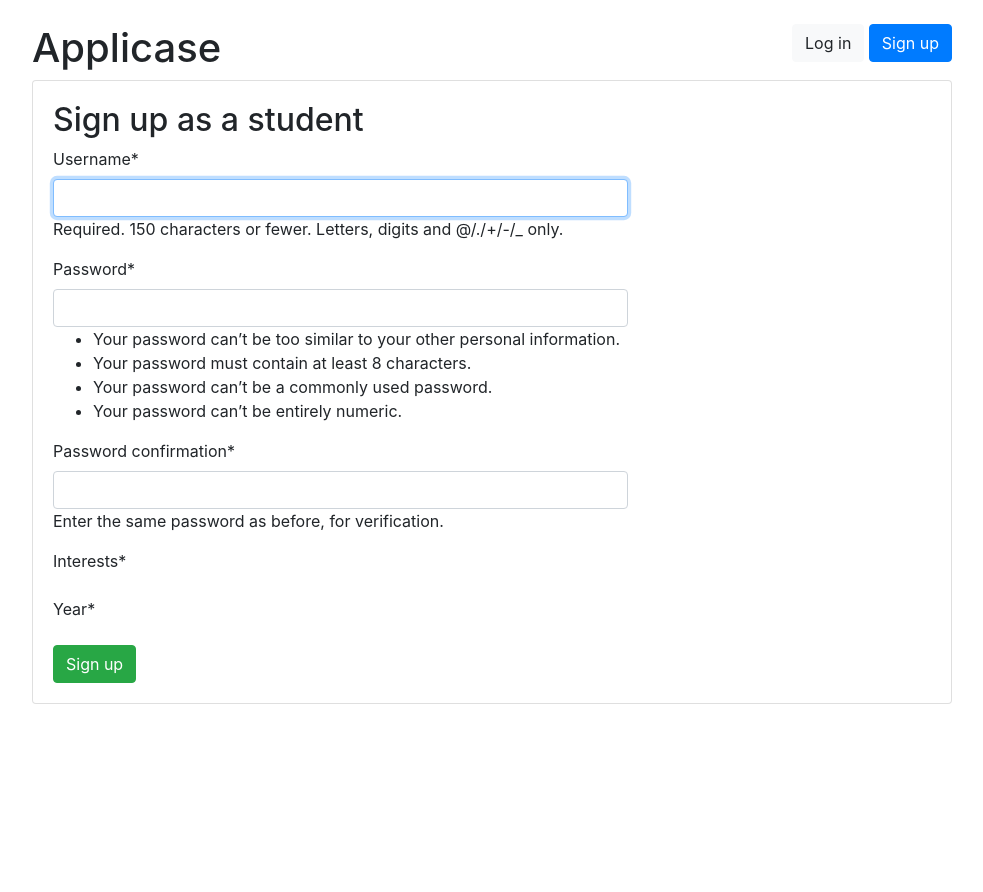
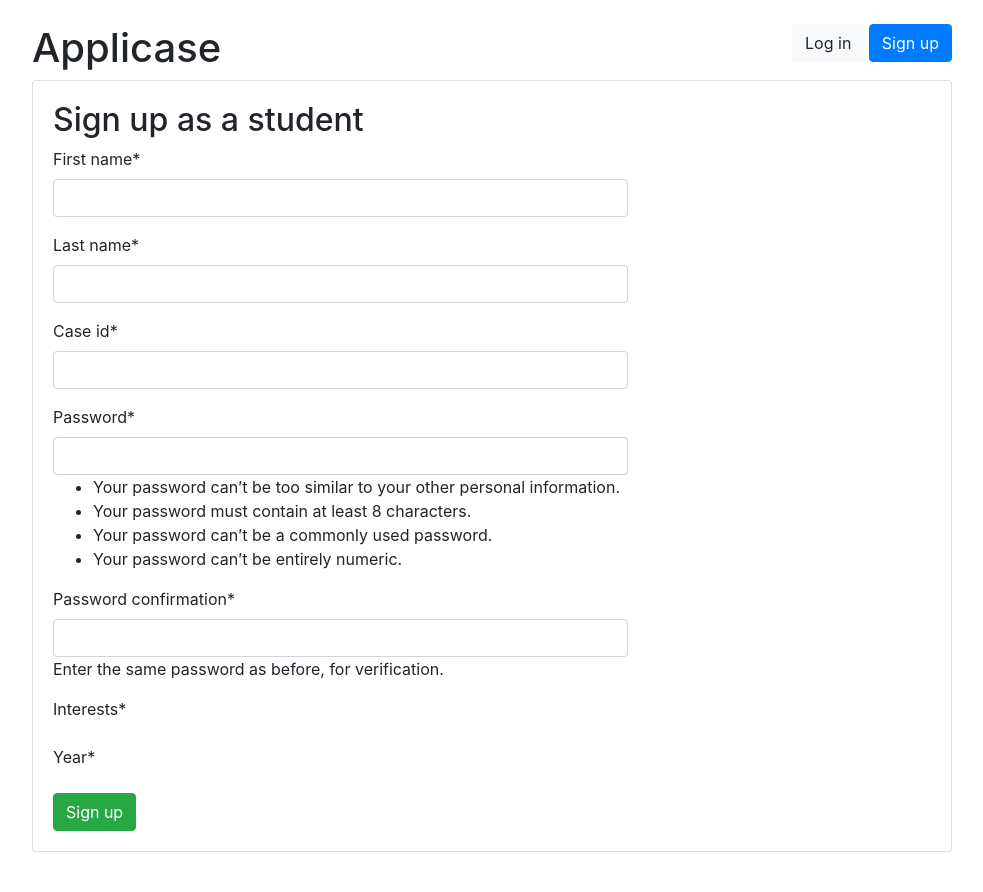
Before and after one commit to prod00/CSDS_395, a Django app: page /accounts/signup/student/ in a window 1280 px wide. Shown: the whole page, without its empty margins (148-1131 px from the left). Before the commit the page ends 704 px from the top, so only its background shows below. Run offline with Django 3.2, Linux system fonts and the light colour scheme; data that the repository does not hold is empty; some libraries are stand-ins or nearby versions; some web fonts are replaced.

Commit message:
username is now case_id in db.

```diff
--- a/CSDS395Applicase/urls.py
+++ b/CSDS395Applicase/urls.py
@@ -16,7 +16,7 @@ Including another URLconf
 from django.contrib import admin
 from django.contrib.auth import views as auth_views
 from django.urls import path, include
-from applicase.views import StudentSignUpView, ProfessorSignUpView, SignUpView, StudentInterestsView, student_home, professor_home, home
+from applicase.views import StudentSignUpView, ProfessorSignUpView, SignUpView, StudentInterestsView, student_home, professor_home, home, studentuniqueID
 
 urlpatterns = [
     path('admin/', admin.site.urls),
@@ -30,4 +30,5 @@ urlpatterns = [
     path('home/student/', student_home, name='student_home'),
     path('home/professor/', professor_home, name='professor_home'),
     path('interests/', StudentInterestsView.as_view(), name='student_interests'),
+    path('signup/integrity-error', studentuniqueID, name='integrity-error'),
 ]
--- a/applicase/forms.py
+++ b/applicase/forms.py
@@ -1,10 +1,15 @@
 from django import forms
 from django.contrib.auth.forms import UserCreationForm
 from django.db import transaction
-
-from applicase.models import Student, Subject, User,StudentYear
+from django.db import IntegrityError
+from django.contrib import messages
+from django.shortcuts import redirect, reverse
+from applicase.models import Student, Subject, User, StudentYear, Professor
 
 class StudentSignUpForm(UserCreationForm):
+    first_name = forms.CharField(max_length=50)
+    last_name = forms.CharField(max_length=50)
+    case_id = forms.CharField(max_length=10)
     interests = forms.ModelMultipleChoiceField(
         queryset=Subject.objects.all(),
         widget=forms.CheckboxSelectMultiple,
@@ -19,24 +24,40 @@ class StudentSignUpForm(UserCreationForm):
 
     class Meta(UserCreationForm.Meta):
         model = User
+        fields = ['first_name', 'last_name', 'case_id']
+
 
     @transaction.atomic
     def save(self):
+
+
         user = super().save(commit=False)
         user.is_student = True
+        user.username = self.cleaned_data.get('case_id')
         user.save()
         student = Student.objects.create(user=user)
         student.interests.add(*self.cleaned_data.get('interests'))
         student.year.add(self.cleaned_data.get('year'))
         return user
 
+
+
+
+
 class ProfessorSignUpForm(UserCreationForm):
+    case_id = forms.CharField(max_length=10)
+    first_name = forms.CharField(max_length=50)
+    last_name = forms.CharField(max_length=50)
     class Meta(UserCreationForm.Meta):
         model = User
+        fields = ['first_name', 'last_name', 'case_id']
 
     def save(self, commit=True):
         user = super().save(commit=False)
         user.is_professor = True
+        user.username = self.cleaned_data.get('case_id')
+        professor = Professor.objects.create(user=user)
+        #professor.save()
         if commit:
             user.save()
         return user
--- a/applicase/models.py
+++ b/applicase/models.py
@@ -28,17 +28,41 @@ class StudentYear(models.Model):
     def __str__(self):
         return self.year
 
+class Professor(models.Model):
+    user = models.OneToOneField(User, on_delete=models.CASCADE, primary_key=True)
+    case_id = models.CharField(max_length=10, unique=True)
+    first_name = models.CharField(max_length=50)
+    last_name = models.CharField(max_length=50)
 
+    def __str__(self):
+        return self.user.username
 
 class Student(models.Model):
     user = models.OneToOneField(User, on_delete=models.CASCADE, primary_key=True)
+    case_id = models.CharField(max_length=10)
+    first_name = models.CharField(max_length=50)
+    last_name = models.CharField(max_length=50)
     year = models.ManyToManyField(StudentYear, related_name='year_students')
     interests = models.ManyToManyField(Subject, related_name='interested_students')
 
     def __str__(self):
         return self.user.username
 
-# class PositionPost(models.Model):
-#     user = models.OneToOneField(User, on_delete=models.CASCADE, primary_key=True)
-#     title = models.CharField(max_length=100)
-#     date_posted = models.DateTimeField(default=timezone.now)
+class TAPositionPost(models.Model):
+    user = models.ForeignKey(User, on_delete=models.CASCADE)
+    title = models.CharField(max_length=100)
+    date_posted = models.DateTimeField(default=timezone.now)
+
+    section = models.CharField(max_length=9)  # e.g. CSDS 492
+    description = models.TextField()
+
+class TAApplication(models.Model):
+    user = models.ForeignKey(Student, on_delete=models.CASCADE)
+    date_applied = models.DateTimeField(default=timezone.now)
+    position = models.ForeignKey(TAPositionPost, on_delete=models.CASCADE)
+
+    taken = models.BooleanField(default=False)  # the bool for if the student has take the class
+    grade = models.FloatField(max_length=4)  # This will be out of 100 to organize the students by grade
+    semester = models.FloatField(max_length=6)  # 2020.5 if it was fall, 2020 if spring. Allow for another way to organize
+    professor = models.CharField(max_length=50)  # First and Last name of the professor they took course with
+    comment = models.TextField()  # Anything else the student may want to add
--- a/applicase/views.py
+++ b/applicase/views.py
@@ -7,10 +7,10 @@ from django.shortcuts import get_object_or_404, redirect, render
 from django.urls import reverse_lazy
 from django.utils.decorators import method_decorator
 from django.views.generic import CreateView, ListView, UpdateView, TemplateView
-
+from django.contrib.auth.mixins import LoginRequiredMixin, UserPassesTestMixin
 from .decorators import student_required, professor_required
 from .forms import StudentSignUpForm, ProfessorSignUpForm, StudentInterestsForm
-from .models import User, Student
+from .models import User, Student, Professor, TAPositionPost
 
 def home(request):
     if request.user.is_authenticated:
@@ -51,6 +51,9 @@ class StudentSignUpView(CreateView):
         login(self.request, user)
         return redirect('student_home')
 
+def studentuniqueID(request):
+    messages.success(request, 'Case ID must be unique')
+    return redirect('student_signup')
 
 class ProfessorSignUpView(CreateView):
     model = User
@@ -79,3 +82,11 @@ class StudentInterestsView(UpdateView):
     def form_valid(self, form):
         messages.success(self.request, 'Interests updated with success!')
         return super().form_valid(form)
+
+# class TAPostCreateView(LoginRequiredMixin, CreateView):
+#     model = TAPositionPost
+#     fields = ['position', 'knowledge', 'content', 'pay']  # All the fields the user needs to fill in
+#
+#     def form_valid(self, form):
+#         form.instance.recruiter = self.request.user  # Making the current user the recruiter of the post
+#         return super().form_valid(form)
--- a/templates/applicase/student_home.html
+++ b/templates/applicase/student_home.html
@@ -3,7 +3,8 @@
 
 {% block content %}
     <h2>Account Information</h2>
-    <p>Username: {{user.username}}</p>
+    <p>Name: {{user.first_name}} {{user.last_name}} </p>
+    <p>Case ID: {{ user.username }}</p>
 
     <p>Interests: <a href="{% url 'student_interests' %}">{% for subject in user.student.interests.all %} {{ subject.get_html_badge }}{% endfor %}</a></p>
     <p>Year: {% for year in user.student.year.all %} {{ year }}{% endfor %}</p>
```
